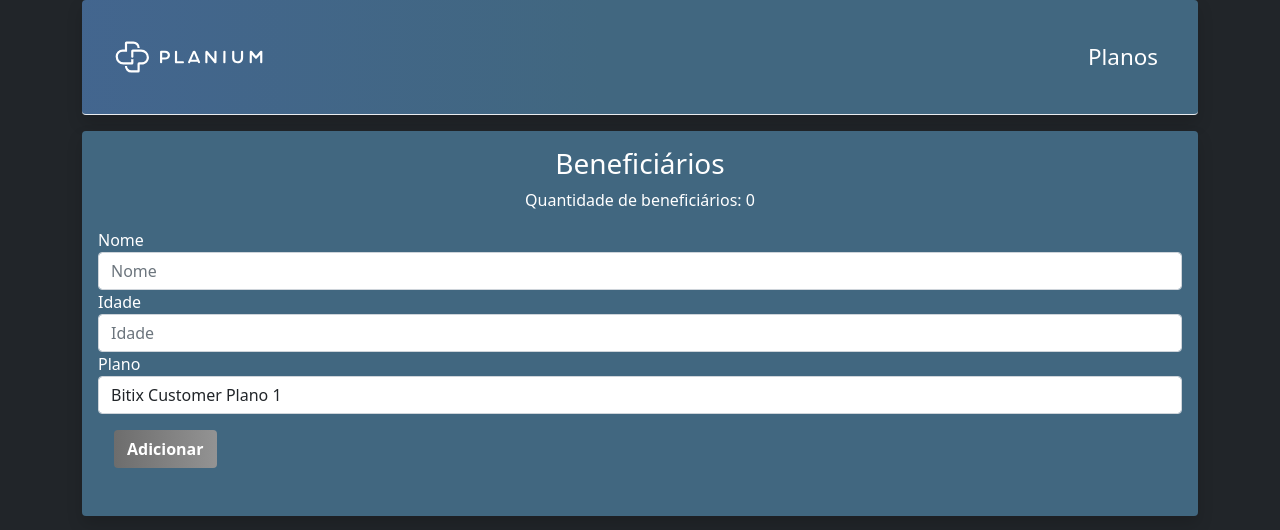
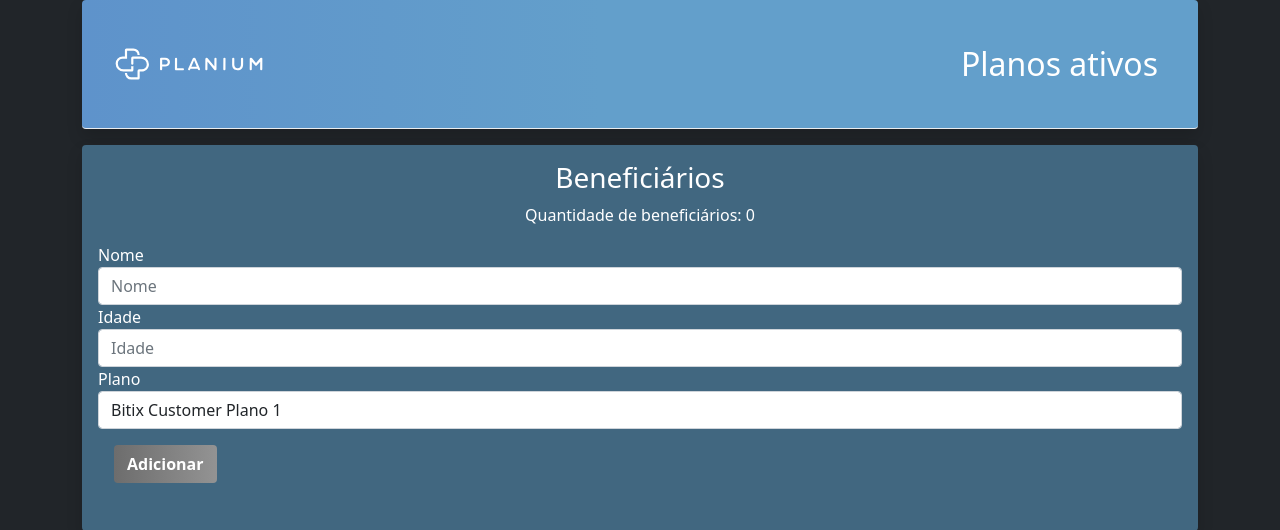
Before and after one commit to YanRamos1/planium-test, a PHP site: page /index.php in a window 1280 px wide. Shown: the top 530 px of the page. Run offline with PHP 8.4, Linux system fonts and the light colour scheme; some libraries are stand-ins or nearby versions.

Commit message:
Final Push Remote

```diff
--- a/index.php
+++ b/index.php
@@ -53,7 +53,7 @@ $plans = $planium->plans;
 
         <div class="container-fluid mt-3 ms-0">
             <div id="tblBeneficiarios">
-                <table class="table rounded table-hover table-dark">
+                <table class="table rounded table-hover table-dark" style="max-height: 600px">
                     <thead>
                     <tr>
                         <th scope="col">Nome</th>
--- a/layout/header.php
+++ b/layout/header.php
@@ -6,7 +6,7 @@
             </a>
         </div>
         <div class="d-flex justify-content-between m-2">
-            <a class="link-dark text-white text-decoration-none" style="font-size: 1.4rem" href="/plans.php">Planos</a>
+            <a class="link-dark text-white text-decoration-none" style="font-size: 2rem" href="/plans.php">Planos ativos</a>
         </div>
     </div>
 
@@ -41,7 +41,7 @@
         padding: 2rem;
         border-radius: 0;
         border-bottom: 1px solid #e9ecef;
-        background: linear-gradient(90deg, rgb(74, 96, 203) 26%, rgb(65, 103, 128) 86%);
+        background: linear-gradient(90deg, rgb(74, 96, 203) 26%, rgb(99, 159, 203) 86%);
         background-size: 400% 400%;
         animation: gradient 15s ease infinite;
     }
```
Also changed, not shown: 2 other files.
